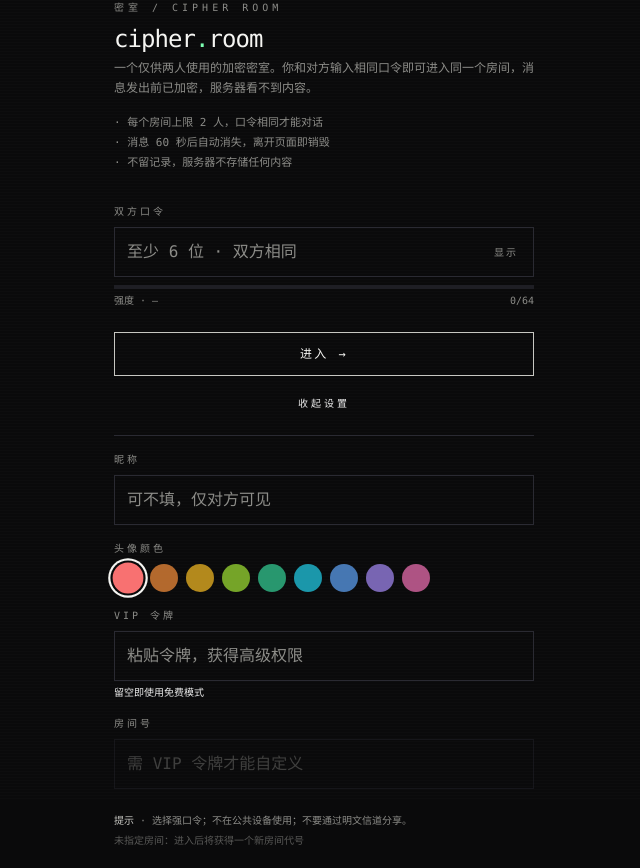
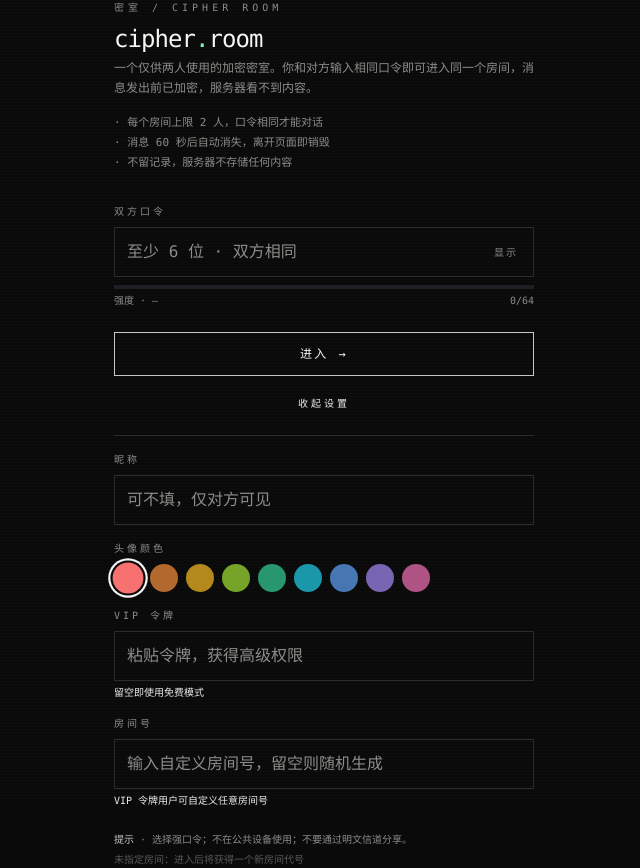
Before and after one commit to GreyD097/cipher-room, a React (Vite) app: page / in a window 1280 px wide. Both pictures are taken after a click on the button "更多设置". Shown: the whole page, without its empty margins (316-956 px from the left). Built offline with nearby package versions, Linux system fonts and the light colour scheme.

Commit message:
fix: 移除房间号输入框的前端令牌限制（后端验证即可）

```diff
--- a/src/pages/Unlock.tsx
+++ b/src/pages/Unlock.tsx
@@ -208,17 +208,14 @@ export default function Unlock() {
                 type="text"
                 value={customRoom}
                 onChange={(e) => setCustomRoom(e.target.value.slice(0, 128))}
-                disabled={!token}
-                placeholder={token ? '输入自定义房间号' : '需 VIP 令牌才能自定义'}
-                className="field disabled:opacity-40"
+                placeholder="输入自定义房间号，留空则随机生成"
+                className="field"
                 autoComplete="off"
                 spellCheck={false}
               />
-              {token && (
-                <p className="mt-1 text-[10px] text-bone-500">
-                  留空则随机生成
-                </p>
-              )}
+              <p className="mt-1 text-[10px] text-bone-500">
+                VIP 令牌用户可自定义任意房间号
+              </p>
             </div>
           </div>
         )}
```
